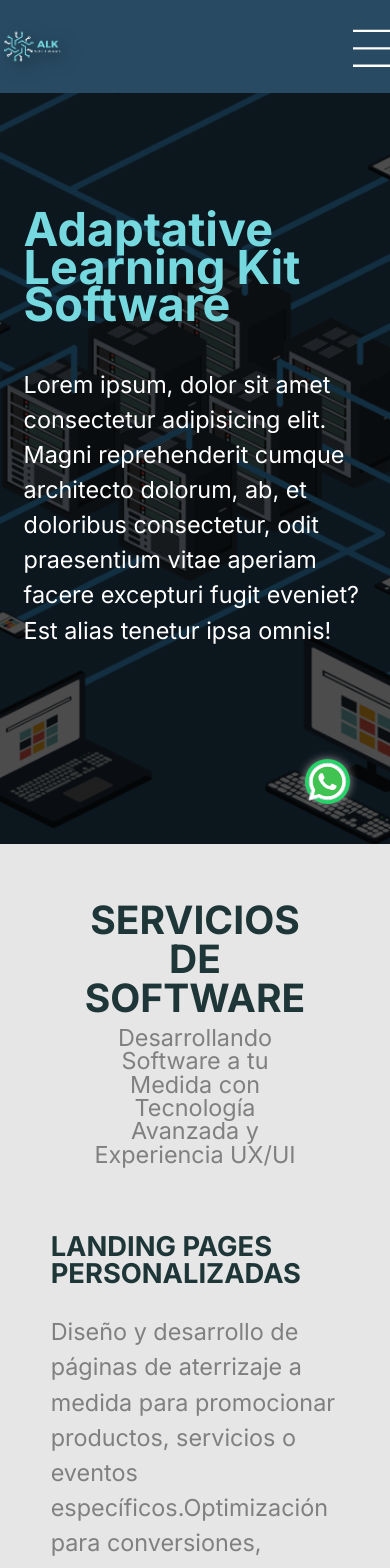
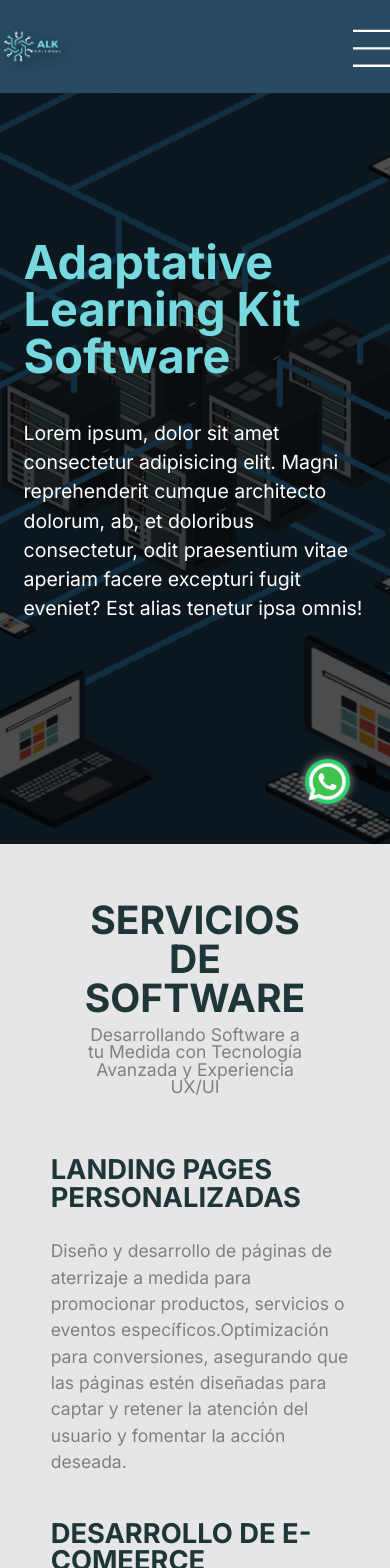
Before and after one commit to alejoborracci21/ALK-Software, a Next.js app: page / in a window 390 px wide. Shown: the top 1568 px of the page. Built offline with nearby package versions, Linux system fonts and the light colour scheme.

Commit message:
odio mi vida

```diff
--- a/src/app/pagestyles.module.css
+++ b/src/app/pagestyles.module.css
@@ -485,17 +485,18 @@
 
     .title h1 {
         font-size: 12vw;
+        line-height: 1em;
     }
 
     .pp {
         width: 100%;
-        font-size: 6vw;
+        font-size: 5vw;
     }
     .h3{
         font-size:7vw;}
 
     .p, #par {
-        font-size: 6vw;
+        font-size: 4.5vw;
     }
 .services{
     width: 80%;
```
